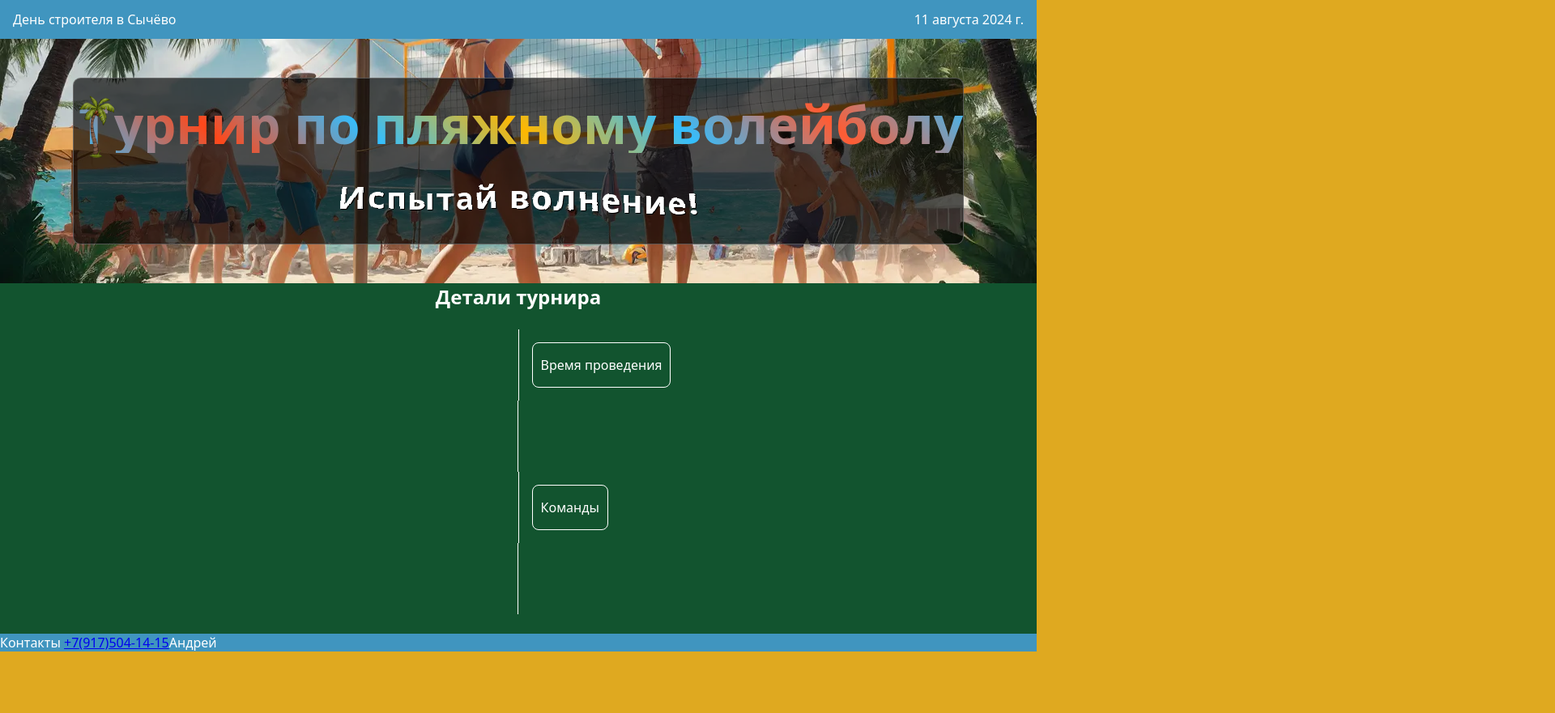
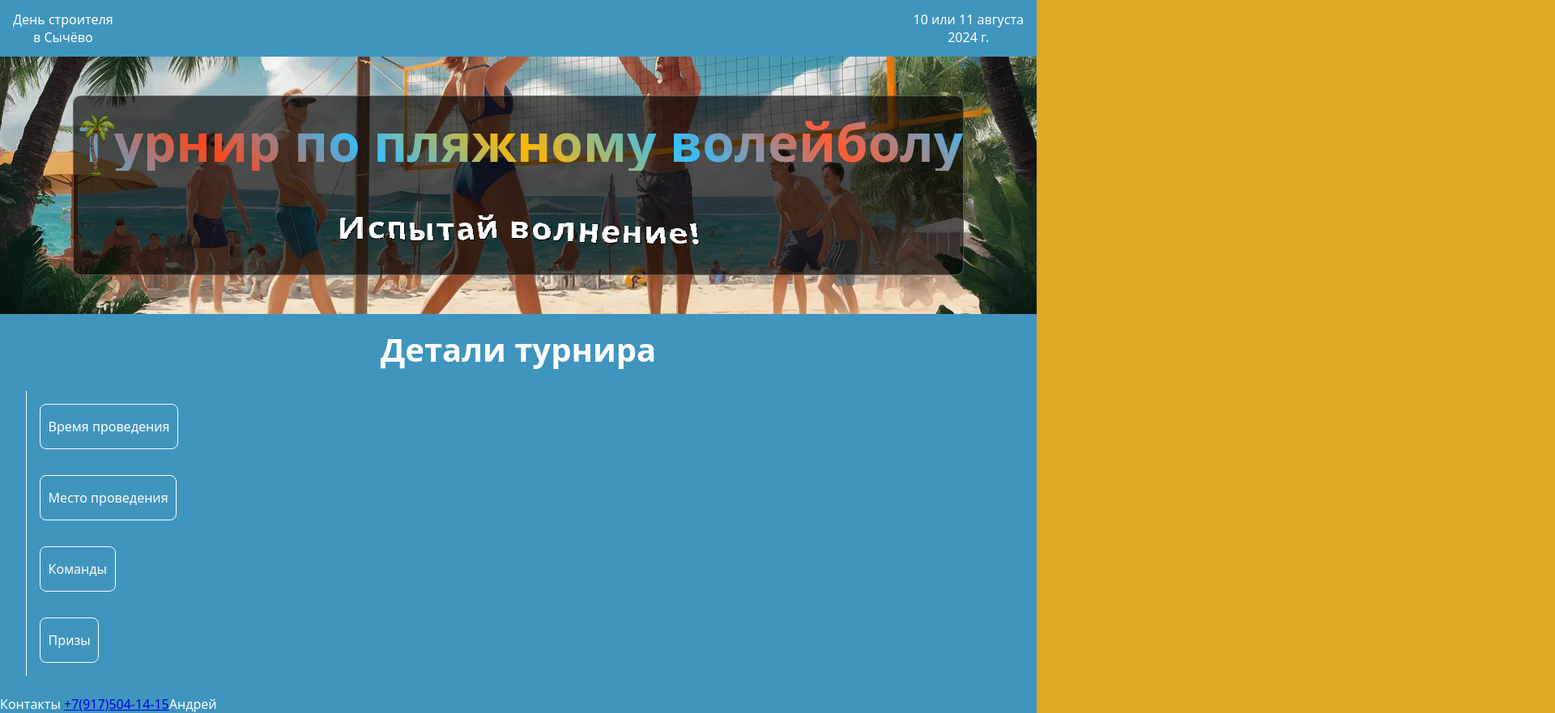
Before and after one commit to MaxPScript/build_day, a plain HTML site: page index.html in a window 1280 px wide. Shown: the whole page at 81% size, 1920 px wide, since content can reach past the window. Before the commit the page ends 805 px from the top, so only its background shows below. Drawn offline with Linux system fonts and the light colour scheme.

Commit message:
from vscode terminal i can not...

```diff
--- a/css/details.css
+++ b/css/details.css
@@ -1,17 +1,20 @@
 .details {
-	background-color: #148545;
-	background-color: hsl(146 65% 20% / 1);
+	/* background-color: #148545; */
+	/* background-color: hsl(146 65% 20% / 1); */
 }
 h2 {
 	text-align: center;
+	font-size: clamp(1rem, 0.1rem + 3vw, 4rem);
+	padding-block-start: 1rem;
 }
 ul {
-	/* display: flex; */
+	display: flex;
 	flex-direction: column;
-	align-items: center;
+	align-items: flex-start;
 	list-style-type: none;
 
 	padding-block: 1.5rem;
+	padding-inline-start: 2rem;
 	position: relative;
 
 	li {
@@ -31,10 +34,10 @@ ul {
 	}
 	li:nth-child(odd) {
 		border-left: 1px solid white;
-		left: 50%;
+		/* left: 50%; */
 	}
 	li:nth-child(even) {
-		border-right: 1px solid white;
-		right: 50%;
+		border-left: 1px solid white;
+		/* right: 50%; */
 	}
 }
--- a/css/main.css
+++ b/css/main.css
@@ -22,6 +22,7 @@ body {
 	min-height: 100%;
 }
 .header {
+	text-align: center;
 	nav {
 		display: flex;
 		justify-content: space-between;
--- a/index.html
+++ b/index.html
@@ -19,8 +19,14 @@
 	<body>
 		<header class="header">
 			<nav>
-				<p>День строителя в Сычёво</p>
-				<p>11 августа 2024 г.</p>
+				<p>
+					День строителя <br />
+					в Сычёво
+				</p>
+				<p>
+					10 или 11 августа <br />
+					2024 г.
+				</p>
 			</nav>
 		</header>
 		<main>
```
